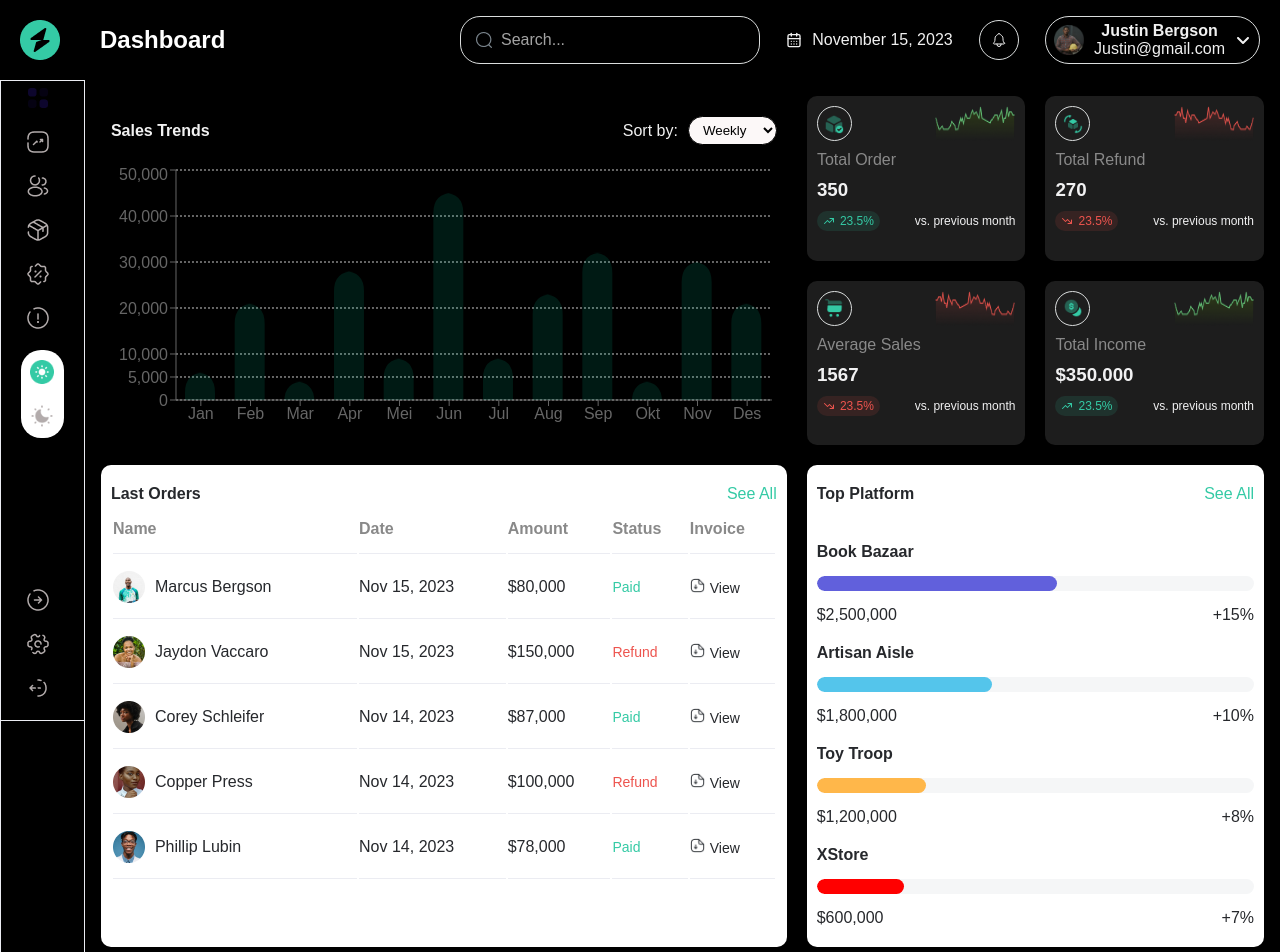
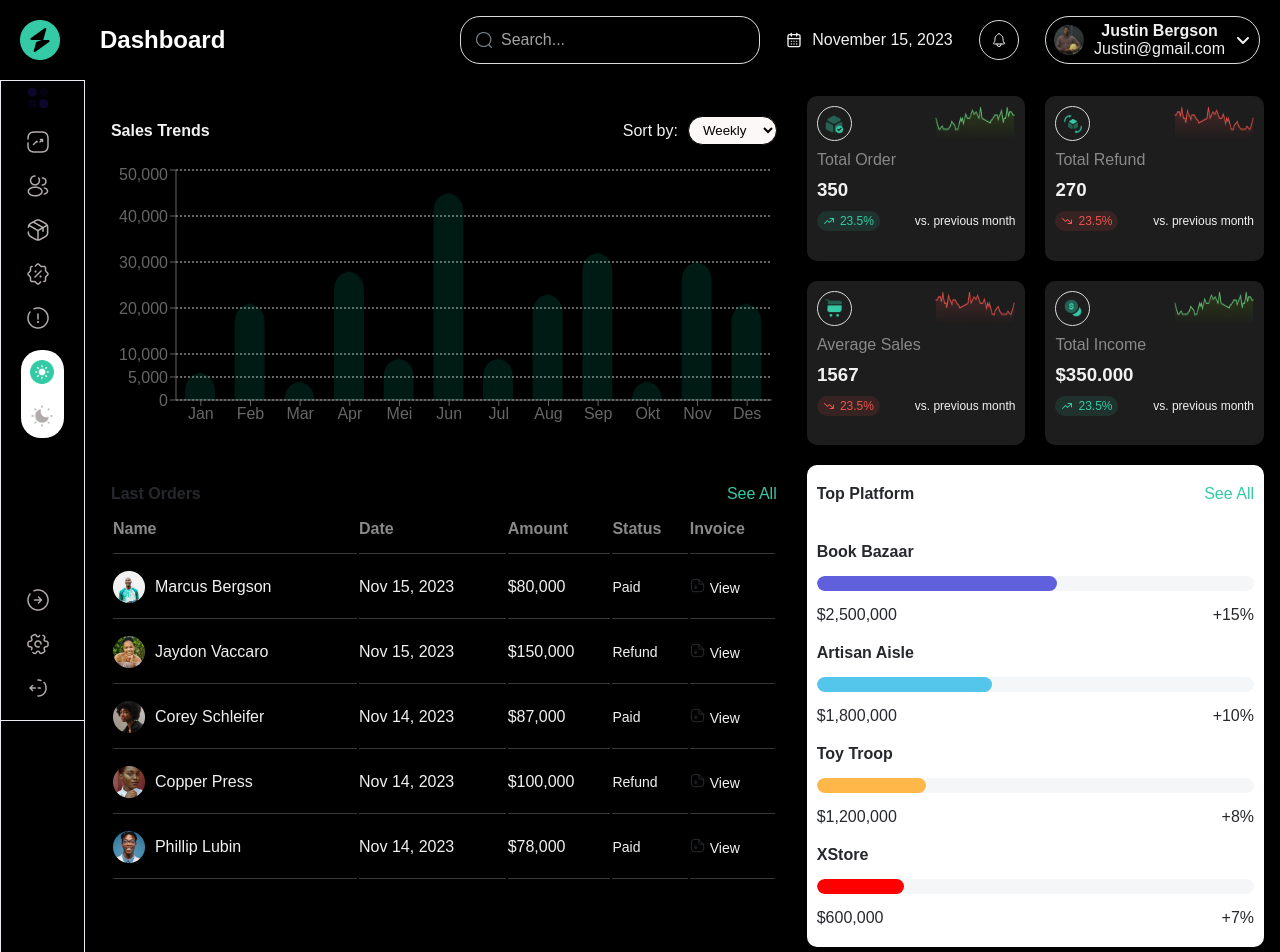
Before and after one commit to bezbrain/geepay-task, a React (Vite) app: page / in a window 1280 px wide. Shown: the top 952 px of the page. Built offline with nearby package versions, Linux system fonts and the light colour scheme.

Commit message:
Design the dark mode for orders

```diff
--- a/src/components/dashboard/orders/orders.jsx
+++ b/src/components/dashboard/orders/orders.jsx
@@ -4,7 +4,7 @@ import OrderCard from "./orderCard/orderCard";
 import { orderData } from "../../../utils/data";
 import ScrollRight from "../../helpers/scrollRight/scrollRight";
 
-const Orders = () => {
+const Orders = ({ isDark }) => {
   const statusColor = (status) => {
     if (status === "Paid") {
       return styles.status__paid;
@@ -14,7 +14,11 @@ const Orders = () => {
   };
 
   return (
-    <div className={styles.orders__con}>
+    <div
+      className={`${
+        isDark ? styles.order__con__dark : styles.order__con__light
+      } ${styles.orders__con}`}
+    >
       <header>
         <p>Last Orders</p>
         <p>See All</p>
@@ -40,7 +44,7 @@ const Orders = () => {
         </tbody>
       </table>
 
-      <ScrollRight />
+      <ScrollRight isDark={isDark} />
     </div>
   );
 };
--- a/src/components/dashboard/orders/orders.module.css
+++ b/src/components/dashboard/orders/orders.module.css
@@ -1,9 +1,25 @@
 .orders__con {
   /* border: 2px solid red; */
-  background-color: #fff;
   padding: 20px 10px;
   border-radius: 10px;
   width: 60%;
+}
+
+.order__con__dark {
+  background-color: #000;
+}
+.order__con__light {
+  background-color: #fff;
+}
+.order__con__dark th,
+.order__con__dark td {
+  color: #f1f1f1;
+  border-bottom: 1px solid #38383b;
+}
+.order__con__light th,
+.order__con__light td {
+  color: #000;
+  border-bottom: 1px solid #ebecf2;
 }
 
 .orders__con > header {
@@ -24,7 +40,6 @@
 
 th,
 td {
-  border-bottom: 1px solid #ebecf2;
 }
 
 .order__table thead tr th {
--- a/src/components/dashboard/salesTrends/salesTrends.jsx
+++ b/src/components/dashboard/salesTrends/salesTrends.jsx
@@ -33,7 +33,7 @@ const SalesTrend = ({ isDark }) => {
         <BarChartComp isDark={isDark} />
       </div>
 
-      <ScrollRight />
+      <ScrollRight isDark={isDark} />
     </div>
   );
 };
--- a/src/components/helpers/scrollRight/scroll.module.css
+++ b/src/components/helpers/scrollRight/scroll.module.css
@@ -4,6 +4,14 @@
   font-size: 20px;
   margin-top: 10px;
 }
+
+.scroll__dark {
+  color: #f1f1f1;
+}
+.scroll__light {
+  color: #000;
+}
+
 .right__arrow {
   animation: right 0.5s ease-in-out infinite;
 }
--- a/src/components/helpers/scrollRight/scrollRight.jsx
+++ b/src/components/helpers/scrollRight/scrollRight.jsx
@@ -2,9 +2,13 @@ import React from "react";
 import styles from "./scroll.module.css";
 import { MdOutlineKeyboardDoubleArrowRight } from "react-icons/md";
 
-const ScrollRight = () => {
+const ScrollRight = ({ isDark }) => {
   return (
-    <p className={styles.scroll__right}>
+    <p
+      className={`${isDark ? styles.scroll__dark : styles.scroll__light} ${
+        styles.scroll__right
+      }`}
+    >
       <span>scroll right</span>{" "}
       <MdOutlineKeyboardDoubleArrowRight className={styles.right__arrow} />
     </p>
--- a/src/pages/dashboard/dashboard.jsx
+++ b/src/pages/dashboard/dashboard.jsx
@@ -18,7 +18,7 @@ const Dashboard = ({ isDark }) => {
       </section>
 
       <section className={styles.lower__section}>
-        <Orders />
+        <Orders isDark={isDark} />
         <TopPlatform />
       </section>
     </main>
```
